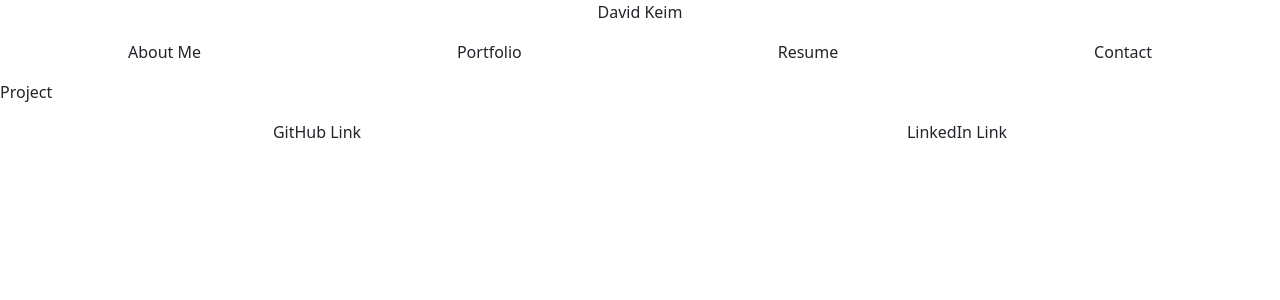
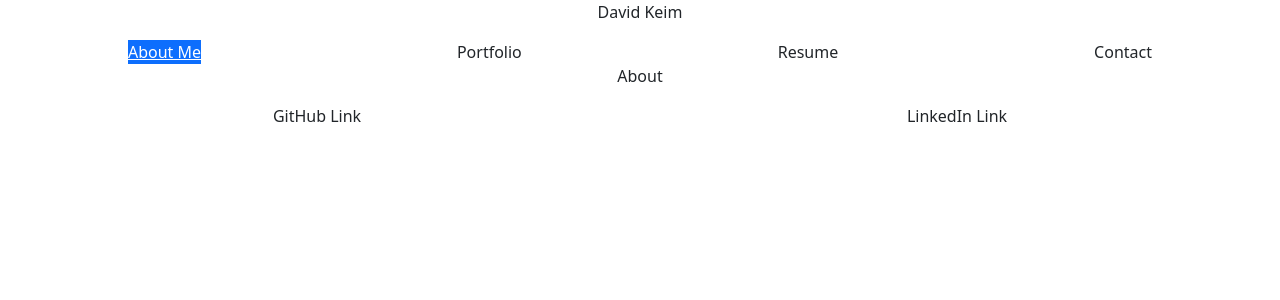
Before and after one commit to keimdm/react-portfolio-challenge, a React (Create React App) app: page / in a window 1280 px wide. Shown: the top 300 px of the page. Built offline with nearby package versions, Linux system fonts and the light colour scheme.

Commit message:
added navigation links

```diff
--- a/src/App.js
+++ b/src/App.js
@@ -1,13 +1,34 @@
-import React from 'react';
+import React, { useState } from 'react';
 import Header from './components/Header';
-import Project from './components/Project';
 import Footer from './components/Footer';
+import About from './components/pages/About';
+import Portfolio from './components/pages/Portfolio';
+import Resume from './components/pages/Resume';
+import Contact from './components/pages/Contact';
 
 function App() {
+
+  const [currentPage, setCurrentPage] = useState('about-me');
+
+  const renderPage = () => {
+    if (currentPage === 'about-me') {
+      return <About />;
+    }
+    if (currentPage === 'portfolio') {
+      return <Portfolio />;
+    }
+    if (currentPage === 'resume') {
+      return <Resume />;
+    }
+    return <Contact />;
+  };
+
+  const handlePageChange = (page) => setCurrentPage(page);
+
   return (
     <div>
-      <Header />
-      <Project />
+      <Header currentPage={currentPage} handlePageChange={handlePageChange} />
+      {renderPage()}
       <Footer />
     </div>
   );
--- a/src/components/Header.js
+++ b/src/components/Header.js
@@ -1,13 +1,13 @@
 import React from 'react';
 import Navigation from './Navigation';
 
-function Header() {
+function Header({ currentPage, handlePageChange }) {
   return (
     <div>
       <div className="d-flex flex-row justify-content-center">
         <p>David Keim</p>
       </div>
-      <Navigation />
+      <Navigation currentPage={currentPage} handlePageChange={handlePageChange} />
     </div>
   );
 }
--- a/src/components/Navigation.js
+++ b/src/components/Navigation.js
@@ -1,12 +1,32 @@
 import React from 'react';
 
-function Navigation() {
+function Navigation({ currentPage, handlePageChange }) {
     return (
         <div className="d-flex flex-row justify-content-around">
-            <p>About Me</p>
-            <p>Portfolio</p>
-            <p>Resume</p>
-            <p>Contact</p>
+            <a
+                href="#about-me"
+                onClick={() => handlePageChange('about-me')}
+                className={currentPage === 'about-me' ? 'bg-primary text-white' : 'nav-link'}
+            >About Me
+            </a>
+            <a
+                href="#portfolio"
+                onClick={() => handlePageChange('portfolio')}
+                className={currentPage === 'portfolio' ? 'bg-primary text-white' : 'nav-link'}
+            >Portfolio
+            </a>
+            <a
+                href="#resume"
+                onClick={() => handlePageChange('resume')}
+                className={currentPage === 'resume' ? 'bg-primary text-white' : 'nav-link'}
+            >Resume
+            </a>
+            <a
+                href="#contact"
+                onClick={() => handlePageChange('contact')}
+                className={currentPage === 'contact' ? 'bg-primary text-white' : 'nav-link'}
+            >Contact
+            </a>
         </div>
     );
 }
--- /dev/null
+++ b/src/components/pages/About.js
@@ -0,0 +1,11 @@
+import React from 'react';
+
+function About() {
+  return (
+      <div className="d-flex flex-row justify-content-center">
+        <p>About</p>
+      </div>
+  );
+}
+
+export default About;
--- /dev/null
+++ b/src/components/pages/Contact.js
@@ -0,0 +1,11 @@
+import React from 'react';
+
+function Contact() {
+  return (
+      <div className="d-flex flex-row justify-content-center">
+        <p>Contact</p>
+      </div>
+  );
+}
+
+export default Contact;
--- /dev/null
+++ b/src/components/pages/Portfolio.js
@@ -0,0 +1,11 @@
+import React from 'react';
+
+function Portfolio() {
+  return (
+      <div className="d-flex flex-row justify-content-center">
+        <p>Portfolio</p>
+      </div>
+  );
+}
+
+export default Portfolio;
--- /dev/null
+++ b/src/components/pages/Resume.js
@@ -0,0 +1,11 @@
+import React from 'react';
+
+function Resume() {
+  return (
+      <div className="d-flex flex-row justify-content-center">
+        <p>Resume</p>
+      </div>
+  );
+}
+
+export default Resume;
```
Also changed, not shown: src/components/pages/Project.js (renamed from src/components/Project.js).
